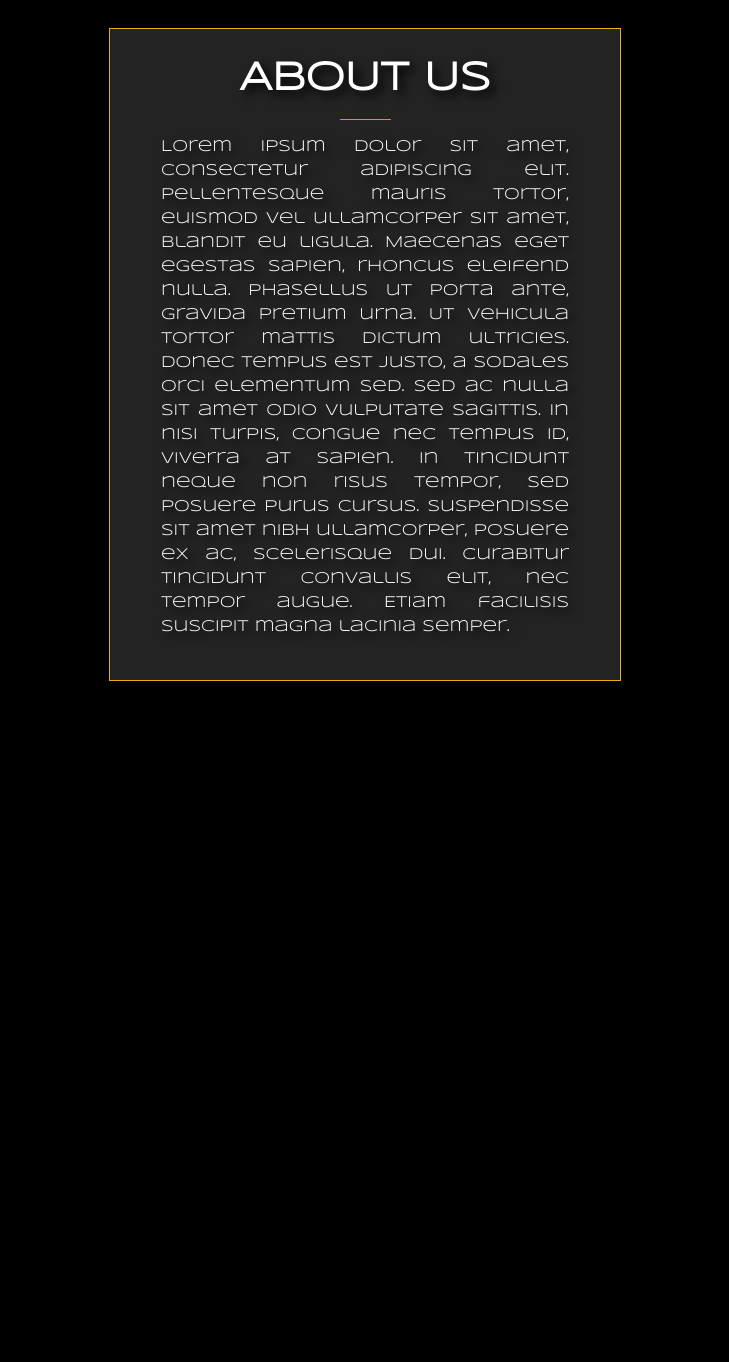
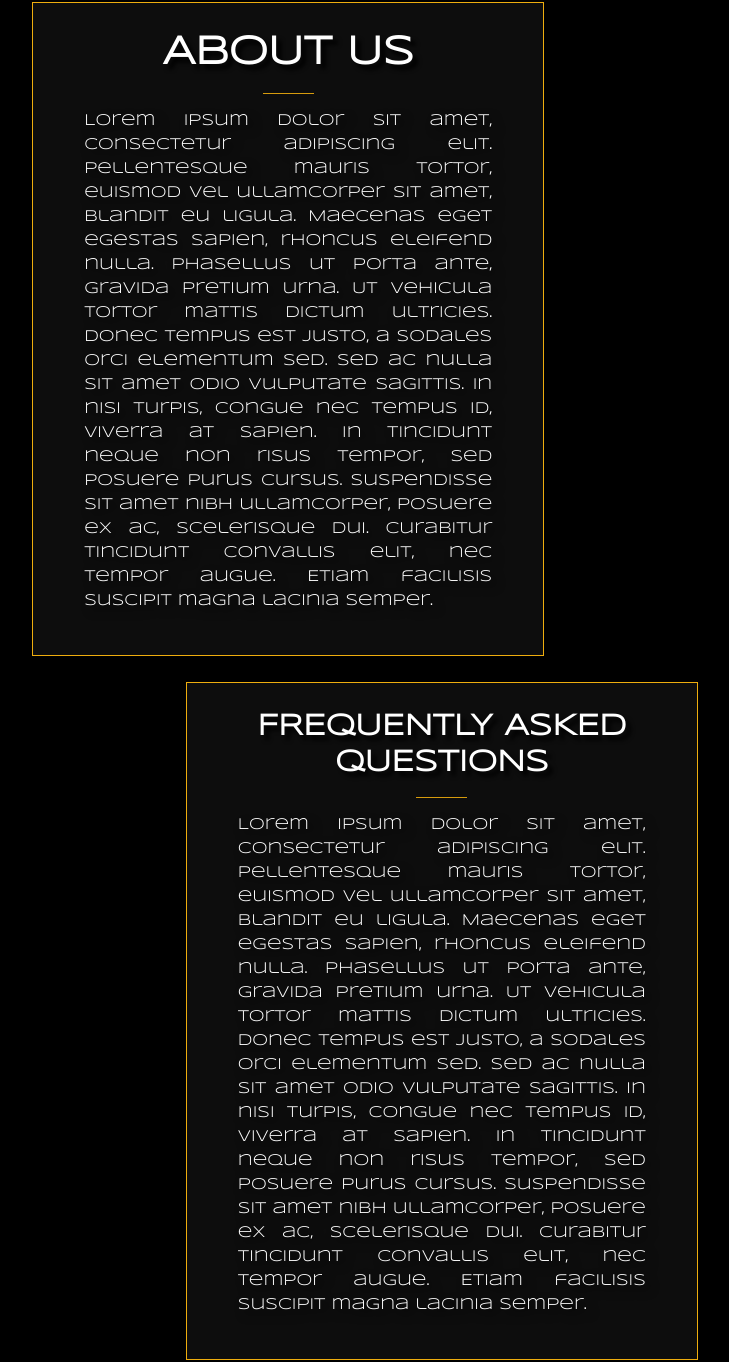
Before and after one commit to kristiantud/boardem, a plain HTML site: page index.html in a window 1280 px wide. Shown: the part 900-2262 px from the top of the page, without its empty margins (275-1004 px from the left). Before the commit the page ends 1628 px from the top, so only its background shows below. Drawn offline with nearby package versions, Linux system fonts and the light colour scheme.

Commit message:
added faqs section, aos functionality

```diff
--- a/index.html
+++ b/index.html
@@ -73,16 +73,27 @@
         </div>
 
         <div class="about">
-            <div class="about_content_wrapper">
-                <h1 id="about_title">
+            <div class="about_content_wrapper" data-aos="fade-right">
+                <h1 id="about_title" data-aos="fade-right" data-aos-delay="500">
                     ABOUT US
                 </h1>
-                <hr id="about_hr">
-                <p id="about_description">
+                <hr id="about_hr" data-aos="fade-right" data-aos-delay="1000">
+                <p id="about_description" data-aos="fade-right" data-aos-delay="1500">
                     Lorem ipsum dolor sit amet, consectetur adipiscing elit. Pellentesque mauris tortor, euismod vel ullamcorper sit amet, blandit eu ligula. Maecenas eget egestas sapien, rhoncus eleifend nulla. Phasellus ut porta ante, gravida pretium urna. Ut vehicula tortor mattis dictum ultricies. Donec tempus est justo, a sodales orci elementum sed. Sed ac nulla sit amet odio vulputate sagittis. In nisi turpis, congue nec tempus id, viverra at sapien. In tincidunt neque non risus tempor, sed posuere purus cursus. Suspendisse sit amet nibh ullamcorper, posuere ex ac, scelerisque dui. Curabitur tincidunt convallis elit, nec tempor augue. Etiam facilisis suscipit magna lacinia semper.
                 </p>
             </div>
+        </div>
 
+        <div class="faqs">
+            <div class="faqs_content_wrapper" data-aos="fade-left">
+                <h1 id="faqs_title" data-aos="fade-left" data-aos-delay="500">
+                    FREQUENTLY ASKED QUESTIONS
+                </h1>
+                <hr id="faqs_hr" data-aos="fade-left" data-aos-delay="1000">
+                <p id="faqs_description" data-aos="fade-left" data-aos-delay="1500">
+                    Lorem ipsum dolor sit amet, consectetur adipiscing elit. Pellentesque mauris tortor, euismod vel ullamcorper sit amet, blandit eu ligula. Maecenas eget egestas sapien, rhoncus eleifend nulla. Phasellus ut porta ante, gravida pretium urna. Ut vehicula tortor mattis dictum ultricies. Donec tempus est justo, a sodales orci elementum sed. Sed ac nulla sit amet odio vulputate sagittis. In nisi turpis, congue nec tempus id, viverra at sapien. In tincidunt neque non risus tempor, sed posuere purus cursus. Suspendisse sit amet nibh ullamcorper, posuere ex ac, scelerisque dui. Curabitur tincidunt convallis elit, nec tempor augue. Etiam facilisis suscipit magna lacinia semper.
+                </p>
+            </div>
         </div>
 
 
--- a/styles/style.css
+++ b/styles/style.css
@@ -153,6 +153,10 @@ body{
     text-shadow: 2px 2px 5px #000000;
 }
 
+.scroll_down a:hover{
+    color: #EEAD0E;
+}
+
 .arrow-down{
     margin-top: -1.5vh;
     position: relative;
@@ -201,17 +205,18 @@ body{
 
 
 .about{
-    height: 700px;
+    height: 680px;
     background-color: black;
     text-align: center;
+    padding-right:20%;
 }
 
 .about_content_wrapper{
-    background-color:rgba(36, 35, 35, 1);
+    background-color:rgb(34, 34, 34, 0.4);
     border: 0.5px solid;
     border-color: #EEAD0E;
     margin-left: 30%;
-    margin-right: 30%;
+    margin-right: 20%;
     margin-top: 10%;
 }
 
@@ -221,8 +226,8 @@ body{
     padding-top: 5%;
 
     /* shadow */
-    -webkit-filter: drop-shadow(5px 5px 5px #000);
-    filter: drop-shadow(5px 5px 5px #000);
+    -webkit-filter: drop-shadow(5px 5px 2px #000);
+    filter: drop-shadow(5px 5px 2px #000);
 
 }
 
@@ -243,3 +248,51 @@ body{
     -webkit-filter: drop-shadow(5px 5px 5px #000);
     filter: drop-shadow(5px 5px 5px #000);
 }
+
+
+.faqs{
+    height: 680px;
+    background-color: black;
+    text-align: center;
+    padding-left:20%;
+}
+
+.faqs_content_wrapper{
+    background-color:rgb(34, 34, 34, 0.4);
+    border: 0.5px solid;
+    border-color: #EEAD0E;
+    margin-left: 20%;
+    margin-right: 30%;
+    text-align: center;
+}
+
+#faqs_title{
+    font-size: 30px;
+    color: white;
+    font-weight: bold;
+    padding-top: 5%;
+
+
+    /* shadow */
+    -webkit-filter: drop-shadow(5px 5px 2px #000);
+    filter: drop-shadow(5px 5px 2px #000);
+
+}
+
+#faqs_hr{
+    background-color: #EEAD0E;
+    width: 10%;
+    margin-bottom: 3%;
+}
+
+#faqs_description{
+    color: white;
+    margin-left: 10%;
+    margin-right: 10%;
+    padding-bottom: 5%;
+    text-align: justify;
+
+    /* shadow */
+    -webkit-filter: drop-shadow(5px 5px 5px #000);
+    filter: drop-shadow(5px 5px 5px #000);
+}
```
